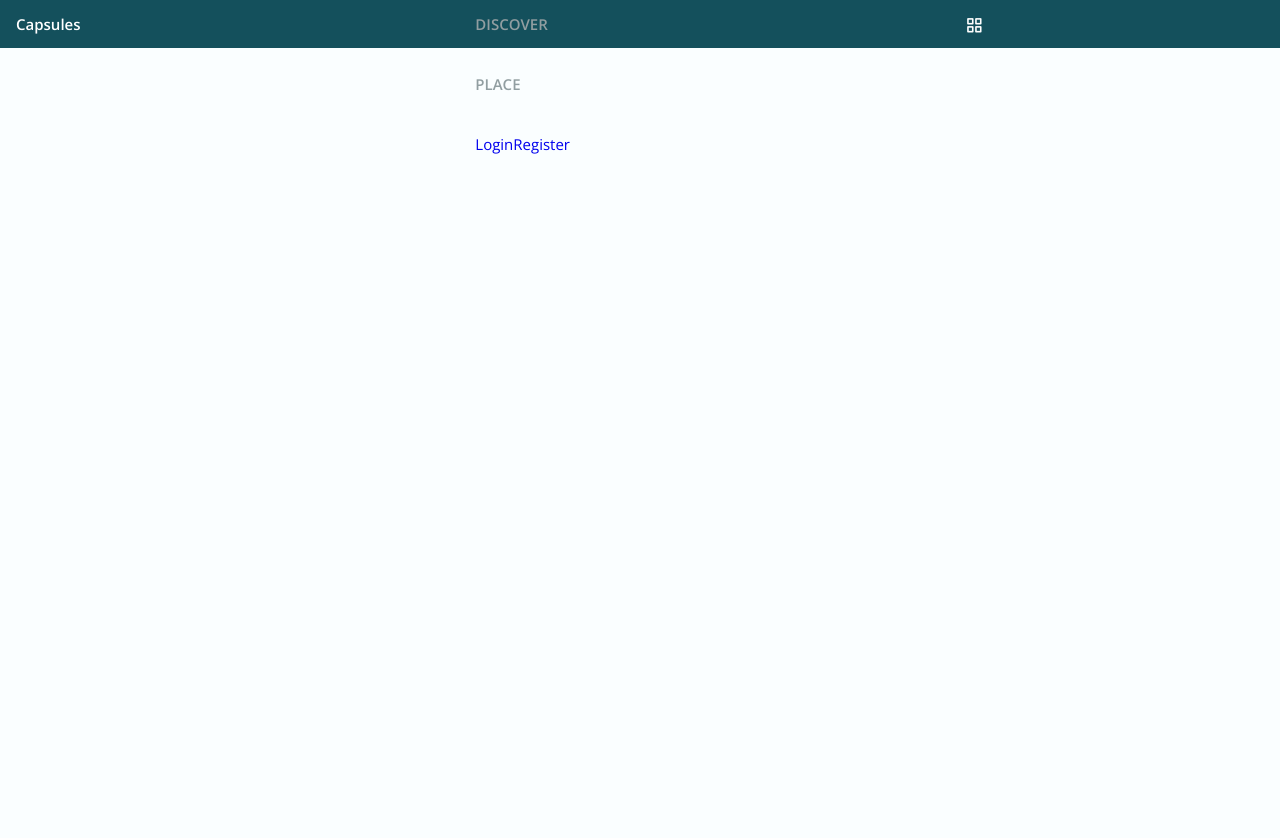
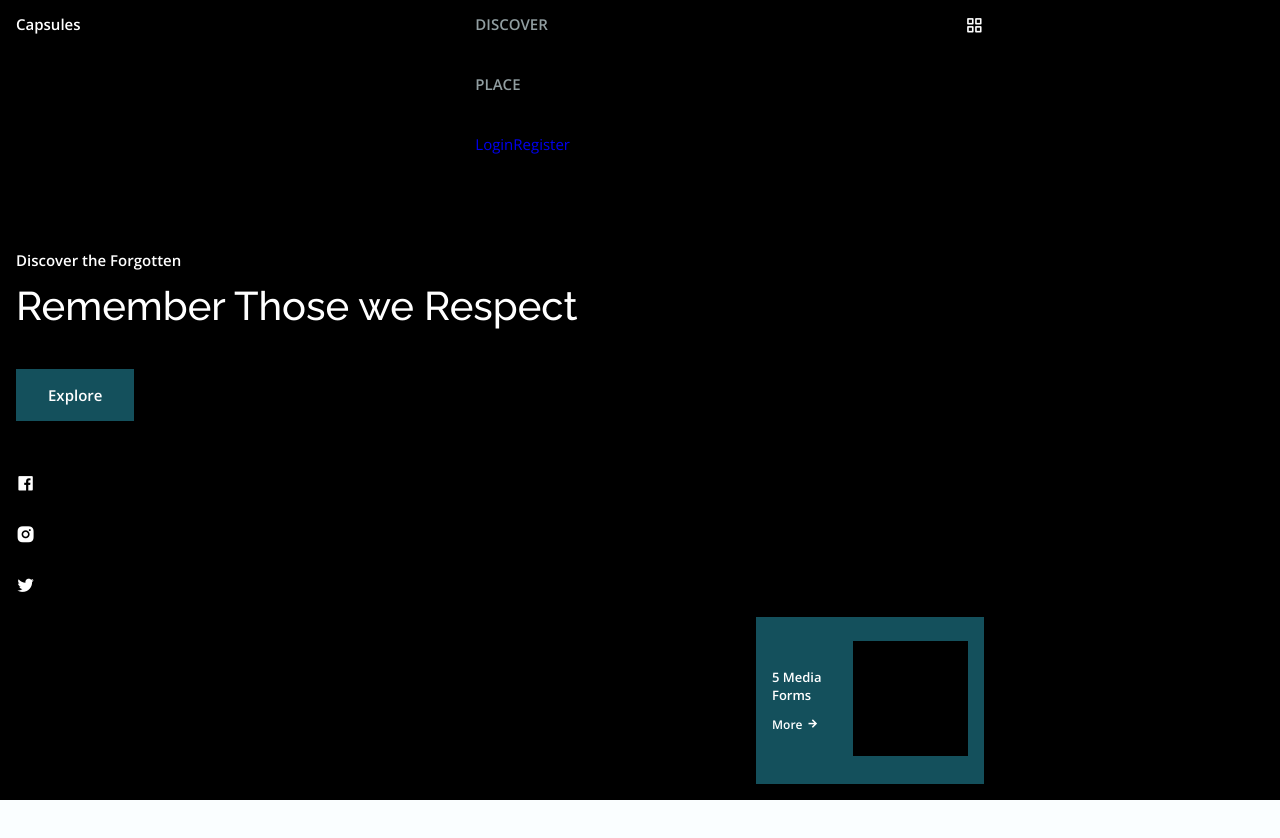
Before and after one commit to Gmenaa/virtual-memory-time-capsule, a React (Vite) app in the folder client/: page / in a window 1280 px wide. Shown: the top 838 px of the page. Before the commit the page ends 800 px from the top, so only its background shows below. Built offline with nearby package versions, Linux system fonts and the light colour scheme.

Commit message:
completed home section, buttons, and background header CSS. TODO: about section, fix DOM incompatabilities.

```diff
--- a/client/src/Home.jsx
+++ b/client/src/Home.jsx
@@ -7,8 +7,11 @@ import AnchorLink from 'react-anchor-link-smooth-scroll'
 import 'remixicon/fonts/remixicon.css'
 
 // --========== CSS ==========--
-// import './Home.css';
 import './assets/css/Home.css';
+
+// --========== IMAGES ==========--
+import image_1 from './assets/img/temp.png'
+import image_2 from './assets/img/temp.png'
 
 // --========== MAIN JS ==========--
 import './assets/js/Home.js'
@@ -41,9 +44,11 @@ function Home () {
   }
 
   return (
-    <div className='home-container'>
+    // TODO: add parent-container-2
+    <div className='parent-container'>
       {
         auth ?
+        <div className='parent-container-2'>
           <header className='header' id='header'>
             <nav className='nav container'>
               <a href="#" className='nav__logo'>Capsules</a>
@@ -76,7 +81,67 @@ function Home () {
               </div>
             </nav>
           </header>
+
+          <main>
+            <section className='home' id='home'>
+              <img src={image_1} alt="temporary image" className='home__img' />
+
+              <div className='home__container container grid'>
+                <div className='home__data'>
+                  <span className='home__data-subtitle'>Discover the Forgotten</span>
+                  {/* <h1 className='home__data-title'>Explore the <br> Best <b>Beautiful  <br> Beaches</b></h1> */}
+                  <h1 className='home__data-title'>Remember Those we Respect</h1>
+                  <AnchorLink className='button' href="#">Explore</AnchorLink>
+                </div>
+
+                <div className='home__social'>
+                  <a target='_blank' className='home__social-link' href="https://www.facebook.com/">
+                    <i className='ri-facebook-box-fill'></i>
+                  </a>
+
+                  <a target='_blank' className='home__social-link' href="https://www.instagram.com/">
+                    <i className='ri-instagram-fill'></i>
+                  </a>
+
+                  <a target='_blank' className='home__social-link' href="https://www.twitter.com/">
+                    <i className='ri-twitter-fill'></i>
+                  </a>
+                </div>
+
+                <div className='home__info'>
+                  <div>
+                    <span className='home__info-title'>5 Media Forms</span>
+                    <a href="#" className="button button--flex button--link home__info-button">More <i className='ri-arrow-right-line'></i></a>
+                  </div>
+
+                  <div className='home__info-overlay'>
+                    <img src={image_2} alt="temporary image" className='home__info-img' />
+                  </div>
+                </div>
+              </div>
+            </section>
+
+            <section className='about section' id='about'>
+
+            </section>
+
+            <section className='discover section' id='discover'>
+
+            </section>
+
+            <section>
+
+            </section>
+          </main>
+        </div>
+
+
+
         :
+
+
+
+        <div className='parent-container-2'>
           <header className='header' id='header'>
             <nav className='nav container'>
               <a href="#" className='nav__logo'>Capsules</a>
@@ -108,6 +173,59 @@ function Home () {
               </div>
             </nav>
           </header>
+
+          <main>
+            <section className='home' id='home'>
+              <img src={image_1} alt="temporary image" className='home__img' />
+
+              <div className='home__container container grid'>
+                <div className='home__data'>
+                  <span className='home__data-subtitle'>Discover the Forgotten</span>
+                  {/* <h1 className='home__data-title'>Explore the <br> Best <b>Beautiful  <br> Beaches</b></h1> */}
+                  <h1 className='home__data-title'>Remember Those we Respect</h1>
+                  <AnchorLink className='button' href="#">Explore</AnchorLink>
+                </div>
+
+                <div className='home__social'>
+                  <a target='_blank' className='home__social-link' href="https://www.facebook.com/">
+                    <i className='ri-facebook-box-fill'></i>
+                  </a>
+
+                  <a target='_blank' className='home__social-link' href="https://www.instagram.com/">
+                    <i className='ri-instagram-fill'></i>
+                  </a>
+
+                  <a target='_blank' className='home__social-link' href="https://www.twitter.com/">
+                    <i className='ri-twitter-fill'></i>
+                  </a>
+                </div>
+
+                <div className='home__info'>
+                  <div>
+                    <span className='home__info-title'>5 Media Forms</span>
+                    <a href="#" className="button button--flex button--link home__info-button">More <i className='ri-arrow-right-line'></i></a>
+                  </div>
+
+                  <div className='home__info-overlay'>
+                    <img src={image_2} alt="temporary image" className='home__info-img' />
+                  </div>
+                </div>
+              </div>
+            </section>
+
+            <section className='about section' id='about'>
+
+            </section>
+
+            <section className='discover section' id='discover'>
+
+            </section>
+
+            <section>
+
+            </section>
+          </main>
+        </div>
       }
     </div>
   );
--- a/client/src/assets/css/Home.css
+++ b/client/src/assets/css/Home.css
@@ -168,7 +168,7 @@ input {
     top: 0;
     left: 0;
     z-index: var(--z-fixed);
-    background-color: var(--first-color);
+    background-color: transparent;
 }
 
 
@@ -242,3 +242,131 @@ input {
 .show-menu {
     right: 0;
 }
+
+/* Change background header */
+.scroll-header {
+    background-color: var(--body-color);
+    box-shadow: 0 0 4px rgba(14, 55, 63, 0.15);
+}
+
+.scroll-header .nav__logo,
+.scroll-header .nav__toggle {
+    color: var(--title-color);
+}
+
+/* Active link */
+
+
+/*=============== HOME ===============*/
+.home__img {
+    position: absolute;
+    top: 0;
+    left: 0;
+    width: 100%;
+    height: 100vh;
+    object-fit: cover;
+    object-position: 83%;
+}
+
+.home__container {
+    position: relative;
+    height: calc(100vh - var(--header-height));
+    align-content: center;
+    row-gap: 3rem;
+}
+
+.home__data-subtitle,
+.home__data-title,
+.home__social-link,
+.home__info {
+    color: var(--white-color);
+}
+
+.home__data-subtitle {
+    display: block;
+    font-weight: var(--font-semi-bold);
+    margin-bottom: var(--mb-0-75);
+}
+
+.home__data-title {
+    font-size: var(--biggest-font-size);
+    font-weight: var(--font-medium);
+    margin-bottom: var(--mb-2-5);
+}
+
+.home__social {
+    display: flex;
+    flex-direction: column;
+    row-gap: 1.5rem;
+}
+
+.home__social-link {
+    font-size: 1.2rem;
+    width: max-content;
+}
+
+.home__info {
+    background-color: var(--first-color);
+    display: flex;
+    padding: 1.5rem 1rem;
+    align-items: center;
+    column-gap: .5rem;
+    position: absolute;
+    right: 0;
+    bottom: 1rem;
+    width: 228px;
+}
+
+.home__info-title {
+    display: block;
+    font-size: var(--small-font-size);
+    font-weight: var(--font-semi-bold);
+    margin-bottom: var(--mb-0-75);
+}
+
+.home__info-button {
+    font-size: var(--smaller-font-size);
+}
+
+.home__info-overlay {
+    overflow: var(--img-hidden);
+}
+
+.home__info-img {
+    width: 145px;
+    transition: var(--img-transition);
+}
+
+.home__info-img:hover {
+    transform: var(--img-scale);
+}
+
+
+/*=============== BUTTONS ===============*/
+.button {
+    display: inline-block;
+    background-color: var(--first-color);
+    color: var(--white-color);
+    padding: 1rem 2rem;
+    font-weight: var(--font-semi-bold);
+    transition: .3s;
+}
+
+.button:hover {
+    background-color: var(--first-color-alt);
+}
+
+.button--flex {
+    display: flex;
+    align-items: center;
+    column-gap: .25rem;
+}
+
+.button--link {
+    background: none;
+    padding: 0;
+}
+
+.button--link:hover {
+    background: none;
+}
--- a/client/src/assets/js/Home.js
+++ b/client/src/assets/js/Home.js
@@ -26,3 +26,11 @@ function linkAction(){
     navMenu.classList.remove('show-menu')
 }
 navLink.forEach(n => n.addEventListener('click', linkAction))
+
+/*==================== CHANGE BACKGROUND HEADER ====================*/
+function scrollHeader(){
+    const header = document.getElementById('header')
+    // When the scroll is greater than 100 viewport height, add the scroll-header class to the header tag
+    if(this.scrollY >= 100) header.classList.add('scroll-header'); else header.classList.remove('scroll-header')
+}
+window.addEventListener('scroll', scrollHeader)
```
Also changed, not shown: client/src/assets/img/temp.png (added).
